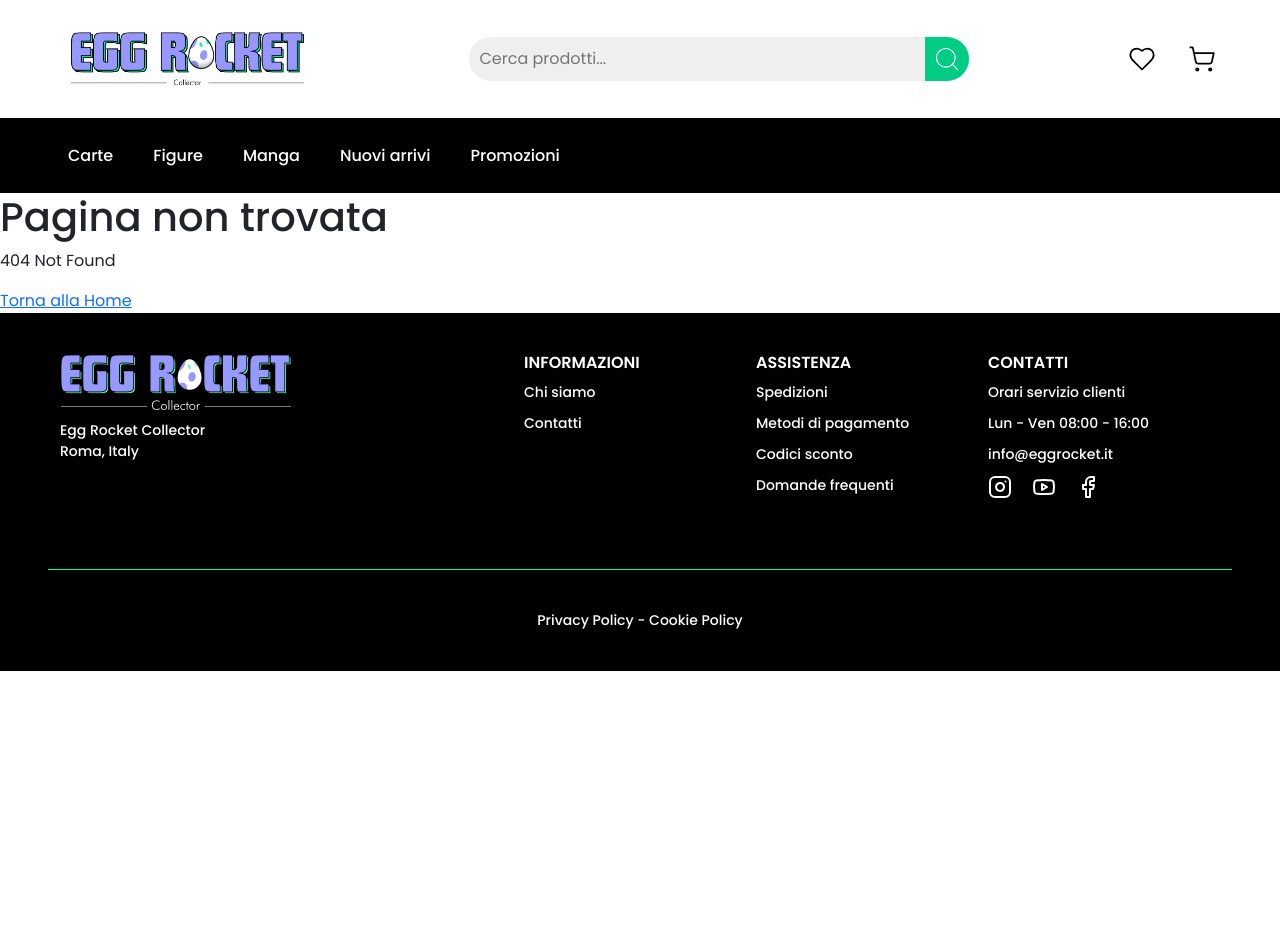
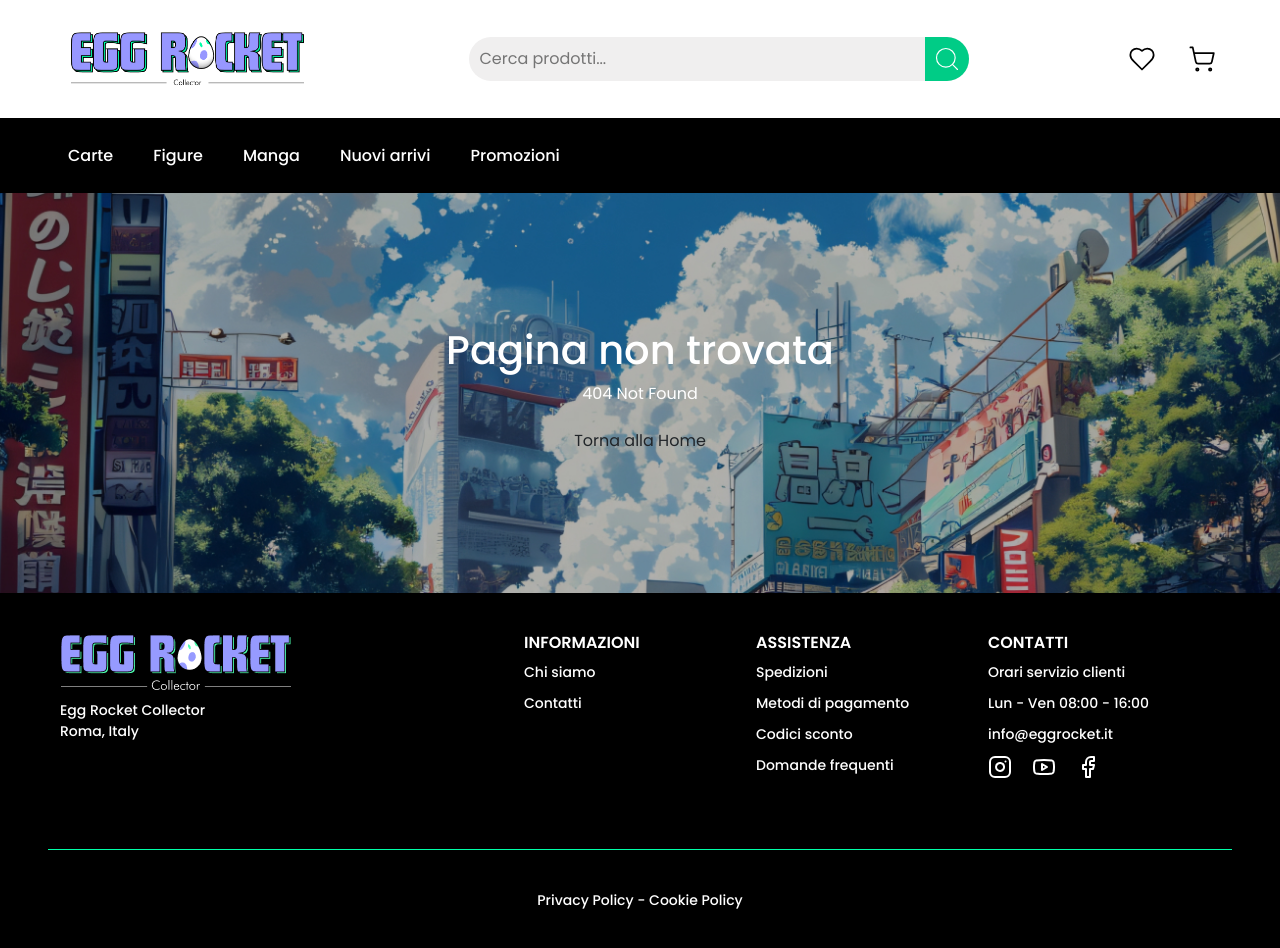
Before and after one commit to Jonathanmasa/boolshop-FE, a React (Vite) app: page /product/1 in a window 1280 px wide. Shown: the top 948 px of the page. Before the commit the page ends 800 px from the top, so only its background shows below. Built offline with nearby package versions, Linux system fonts and the light colour scheme; a web font is replaced by a local one.

Commit message:
feat: enhance NotFoundPage with improved styling and navigation

```diff
--- a/src/index.css
+++ b/src/index.css
@@ -197,7 +197,21 @@ main h2 {
     padding: 40px 0;
 }
 
+/* PAGINA NOT FOUND */
+.notfound {
+    background-image: url(../public/banner.jpg);
+    background-size: cover;
+    background-position: center;
+    background-repeat: no-repeat;
+    display: flex;
+    flex-direction: column;
+    align-items: center;
+    justify-content: center;
+    color: white;
+    width: 100%;
+    height: 50vh;
 
+}
 
 
 /* product grid */
--- a/src/pages/NotFoundPage.jsx
+++ b/src/pages/NotFoundPage.jsx
@@ -1,5 +1,9 @@
 // Import functions from React
 import { useNavigate } from "react-router-dom";
+
+// Import functions from React
+import { Link } from "react-router-dom"
+
 
 // useNaviage to go back
 export default function NotFoundPage() {
@@ -11,8 +15,9 @@ export default function NotFoundPage() {
             <div className="notfound">
                 <h1>Pagina non trovata</h1>
                 <p>404 Not Found</p>
-                <a className="return-home" onClick={() => navigate("/")}>
-                    Torna alla Home</a>
+                <Link to={"/"}>
+                    <button className="btn">Torna alla Home</button>
+                </Link>
             </div>
         </main>
     );
```
